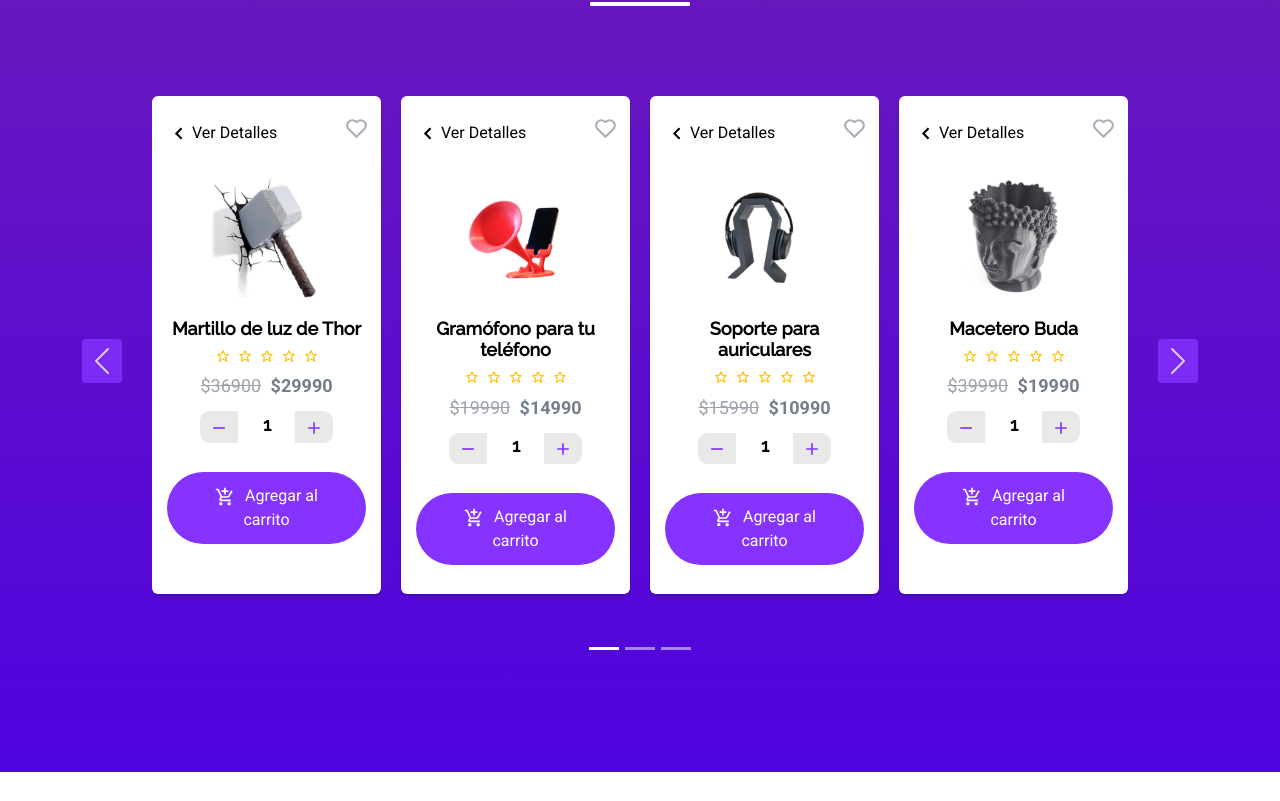
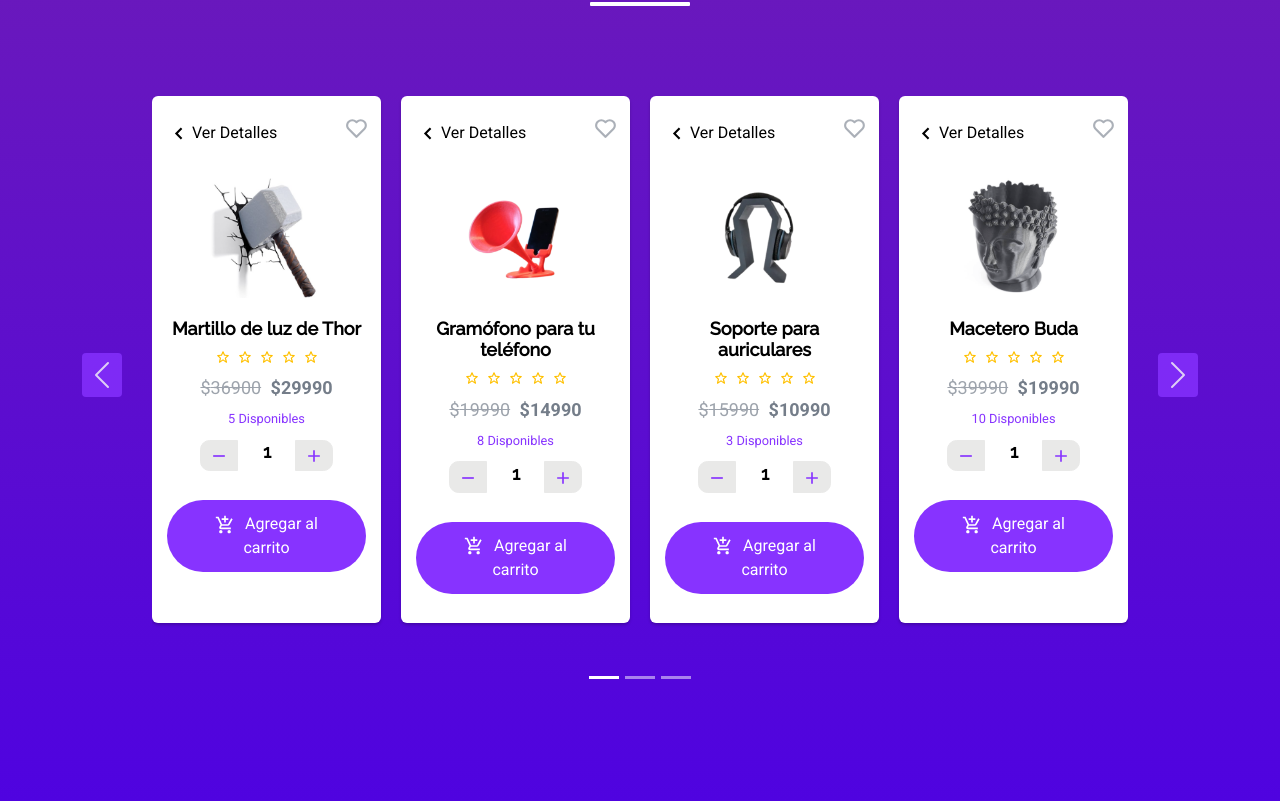
Before and after one commit to garancibiacl/3draw-app, a React (Create React App) app: page / in a window 1280 px wide. Shown: the part 2019-2820 px from the top of the page. Before the commit the page ends 2791 px from the top, so only its background shows below. Built offline with nearby package versions, Linux system fonts and the light colour scheme.

Commit message:
Se agrega etiqueta p para mostrar el stock

```diff
--- a/src/components/Card/Card.jsx
+++ b/src/components/Card/Card.jsx
@@ -61,7 +61,7 @@ const Card = ({ producto, reset }) => {
           <strike>${producto.precioVenta}</strike>{" "}
           <b>${producto.precioOferta}</b>
         </p>
-
+        <p className="item-stock"> {producto.stock} Disponibles</p>
         <ItemCount
           stock={5}
           onAdd={onAdd}
--- a/src/styles/components/_card.scss
+++ b/src/styles/components/_card.scss
@@ -46,7 +46,7 @@
 	font-size: 18px;
 }
 .carousel .item h4, .carousel .item p, .carousel .item ul {
-	margin-bottom: 5px;
+	margin-bottom: 6px;
 }
 // .carousel .thumb-content .btn {
 // 	color: $color-primary;
@@ -147,3 +147,7 @@
 .bi-start-bg{
 fill:#ffc000; ;
 }
+.item-stock{
+	font-size: 0.8rem;
+	color: $color-primary;
+}
```
